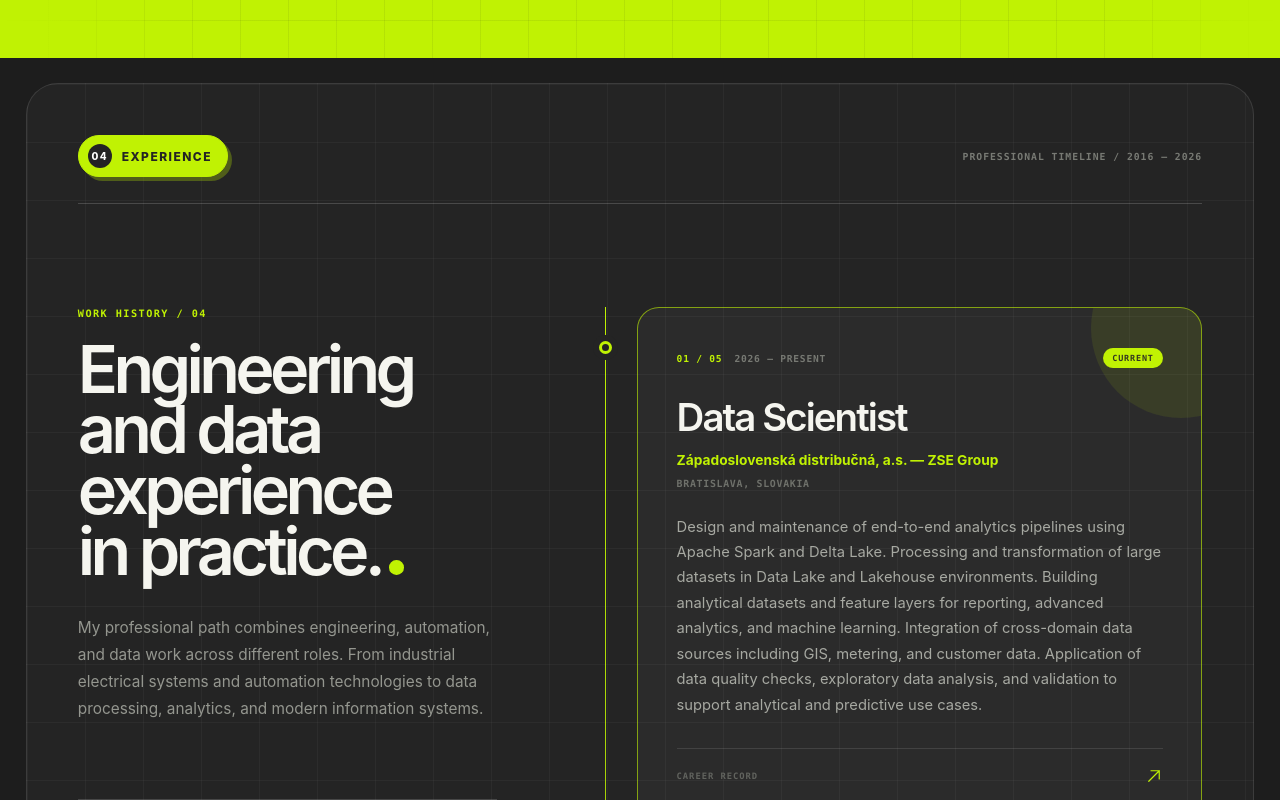
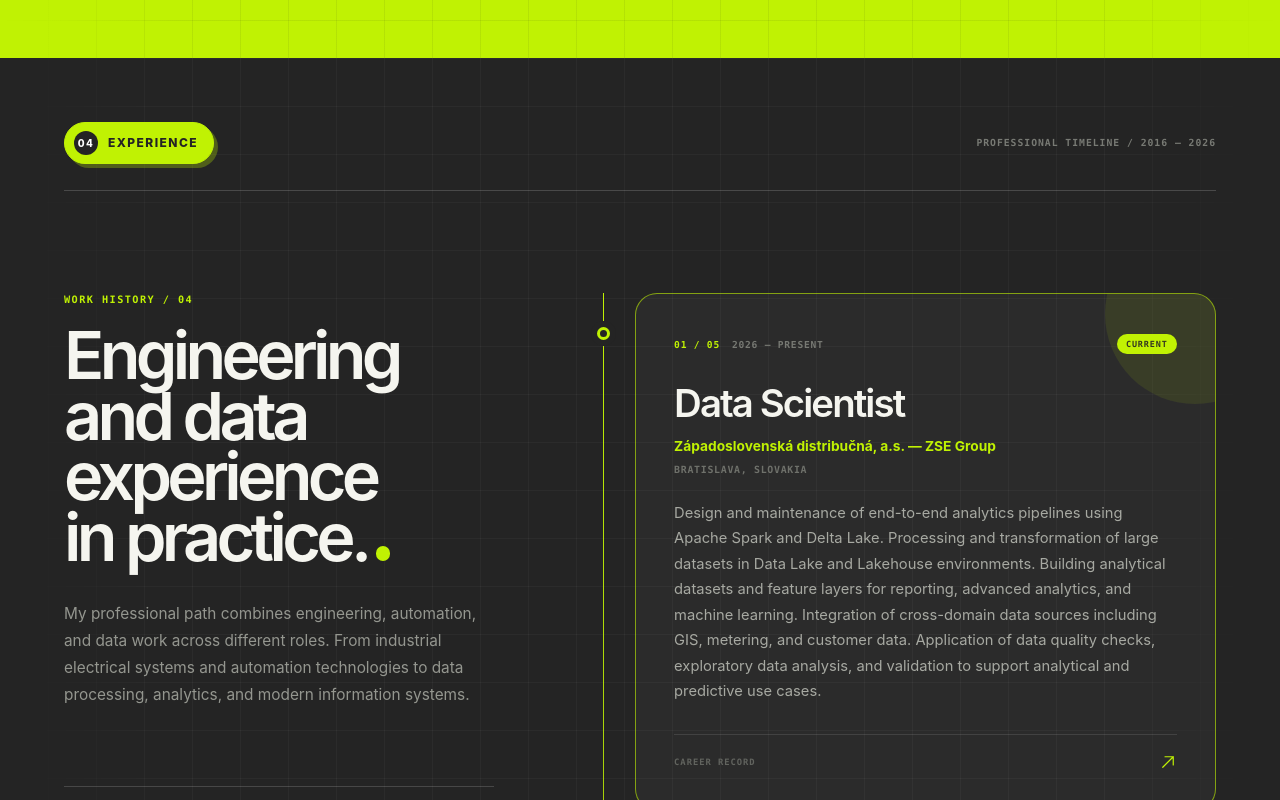
Before and after one commit to Majo0101/bmstack_pages, a React (Vite) app: page / in a window 1280 px wide. Shown: the part 3580-4380 px from the top of the page. Built offline with nearby package versions, Linux system fonts and the light colour scheme.

Commit message:
Unify experience section layout

```diff
--- a/src/components/Experience.css
+++ b/src/components/Experience.css
@@ -1,20 +1,54 @@
 .experience {
-  padding: clamp(14px, 2vw, 28px);
+  padding: 0;
   color: #f5f5ef;
-  background: #1d1d1d;
+  background: #242424;
 }
 
 .experience-shell {
-  width: min(1480px, 100%);
-  margin: 0 auto;
-  padding: clamp(26px, 4vw, 64px);
+  position: relative;
+  width: 100%;
+  margin: 0;
+  padding: clamp(46px, 5vw, 78px) clamp(22px, 5vw, 78px) clamp(58px, 6vw, 96px);
+  background: #242424;
+  border: 0;
+  border-radius: 0;
+}
+
+.experience-shell::before {
+  position: absolute;
+  z-index: 0;
+  inset: 0;
+  content: '';
   background:
     linear-gradient(rgba(255, 255, 255, 0.035) 1px, transparent 1px),
-    linear-gradient(90deg, rgba(255, 255, 255, 0.035) 1px, transparent 1px),
-    #242424;
-  background-size: 58px 58px;
-  border: 1px solid rgba(255, 255, 255, 0.11);
-  border-radius: 32px;
+    linear-gradient(90deg, rgba(255, 255, 255, 0.035) 1px, transparent 1px);
+  background-position: 0 0;
+  background-size: 48px 48px;
+  -webkit-mask-image: linear-gradient(
+    90deg,
+    transparent 0,
+    rgba(0, 0, 0, 0.18) 4%,
+    #000 14%,
+    #000 86%,
+    rgba(0, 0, 0, 0.18) 96%,
+    transparent 100%
+  );
+  mask-image: linear-gradient(
+    90deg,
+    transparent 0,
+    rgba(0, 0, 0, 0.18) 4%,
+    #000 14%,
+    #000 86%,
+    rgba(0, 0, 0, 0.18) 96%,
+    transparent 100%
+  );
+  pointer-events: none;
+}
+
+.experience-header,
+.experience-layout {
+  position: relative;
+  z-index: 1;
 }
 
 .experience-header {
@@ -347,6 +381,11 @@
     border-radius: 0;
   }
 
+  .experience-shell::before {
+    -webkit-mask-image: linear-gradient(90deg, transparent, #000 7%, #000 93%, transparent);
+    mask-image: linear-gradient(90deg, transparent, #000 7%, #000 93%, transparent);
+  }
+
   .experience-header > p {
     max-width: 145px;
     line-height: 1.45;
```
